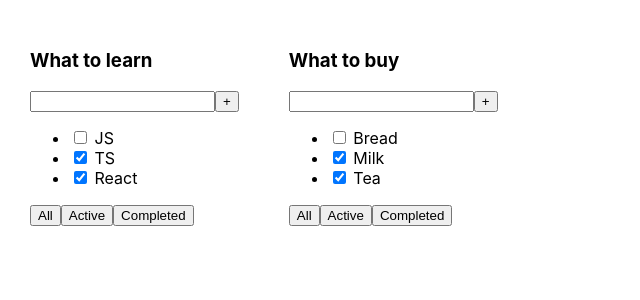
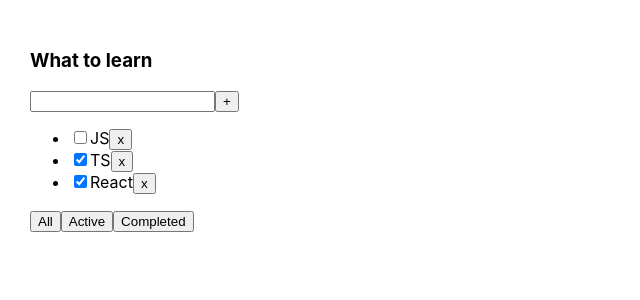
Before and after one commit to Dergacz/todolist2.0, a React (Create React App) app: page / in a window 1280 px wide. Shown: the top 300 px of the page, without its empty margins (0-640 px from the left). Built offline with nearby package versions, Linux system fonts and the light colour scheme.

Commit message:
update L2

```diff
--- a/src/App.tsx
+++ b/src/App.tsx
@@ -1,29 +1,41 @@
-import React from "react";
+import React, {useState} from "react";
 import "./App.css";
 import {TaskType, Todolist} from "./Todolist";
 
-const task1: TaskType[] = [
-    {id: 1, title: "JS", isDone: false},
-    {id: 2, title: "TS", isDone: true},
-    {id: 3, title: "React", isDone: true}
-]
-
-const task2: TaskType[] = [
-    {id: 1, title: "Bread", isDone: false},
-    {id: 2, title: "Milk", isDone: true},
-    {id: 3, title: "Tea", isDone: true}
-]
+export type FilterValuesType = "all" | "completed" | "active";
 
 function App() {
+
+    const [tasks, setTasks] = useState<TaskType[]>([
+        {id: 1, title: "JS", isDone: false},
+        {id: 2, title: "TS", isDone: true},
+        {id: 3, title: "React", isDone: true}
+    ]);
+    const [filter, setFilter] = useState<FilterValuesType>("all");
+
+    const removeTask = (taskId: number) => {
+        const filteredTask = tasks.filter(t => taskId !== t.id);
+        setTasks(filteredTask)
+    }
+
+    let tasksForTodolist = tasks;
+    if (filter === "active") {
+        tasksForTodolist = tasks.filter(t => t.isDone === false);
+    }
+    if (filter === "completed") {
+        tasksForTodolist = tasks.filter(t => t.isDone === true);
+    }
+
+    const changeFilter = (value: FilterValuesType) => {
+        setFilter(value)
+    }
     return (
         <div className="App">
             <Todolist
                 title={"What to learn"}
-                tasks={task1}
-            />
-            <Todolist
-                title={"What to buy"}
-                tasks={task2}
+                tasks={tasksForTodolist}
+                removeTask={removeTask}
+                changeFilter={changeFilter}
             />
         </div>
     );
--- a/src/Todolist.tsx
+++ b/src/Todolist.tsx
@@ -1,4 +1,5 @@
 import React from "react";
+import {FilterValuesType} from "./App";
 
 export type TaskType = {
     id: number
@@ -9,6 +10,8 @@
 type TodolistType = {
     title: string
     tasks: TaskType[]
+    removeTask: (taskId: number) => void
+    changeFilter: (value: FilterValuesType) => void
 }
 
 export const Todolist = (props: TodolistType) => {
@@ -20,14 +23,25 @@
                 <button>+</button>
             </div>
             <ul>
-                <li><input type="checkbox" checked={props.tasks[0].isDone}/> <span>{props.tasks[0].title}</span></li>
-                <li><input type="checkbox" checked={props.tasks[1].isDone}/> <span>{props.tasks[1].title}</span></li>
-                <li><input type="checkbox" checked={props.tasks[2].isDone}/> <span>{props.tasks[2].title}</span></li>
+                {
+                    props.tasks.map(t => {
+                        return <li key={t.id}>
+                            <input
+                                type={"checkbox"}
+                                checked={t.isDone}
+                            />
+                            <span>
+                                {t.title}
+                            </span>
+                            <button onClick={() => props.removeTask(t.id)}>x</button>
+                        </li>
+                    })
+                }
             </ul>
             <div>
-                <button>All</button>
-                <button>Active</button>
-                <button>Completed</button>
+                <button onClick={() => props.changeFilter("all")}>All</button>
+                <button onClick={() => props.changeFilter("active")}>Active</button>
+                <button onClick={() => props.changeFilter("completed")}>Completed</button>
             </div>
         </div>
     )
```
